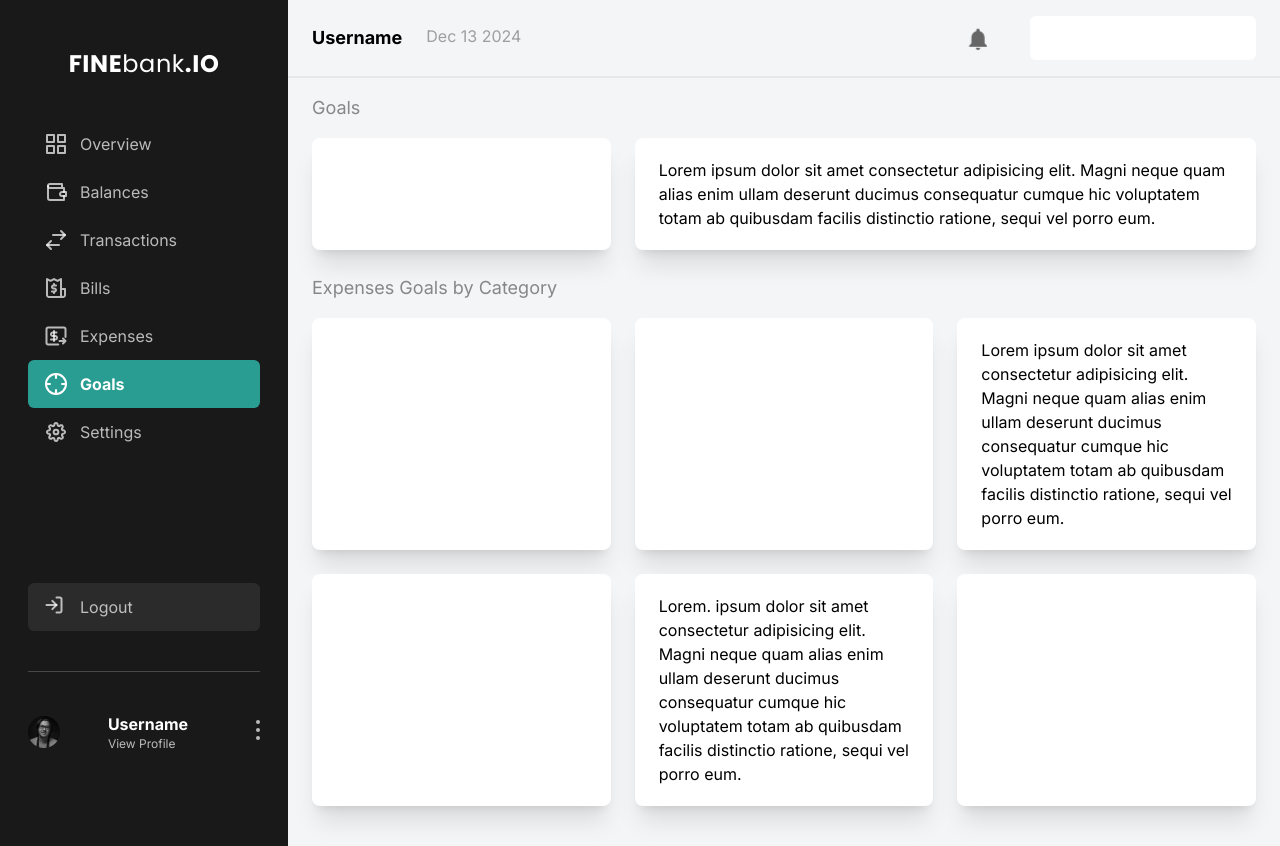
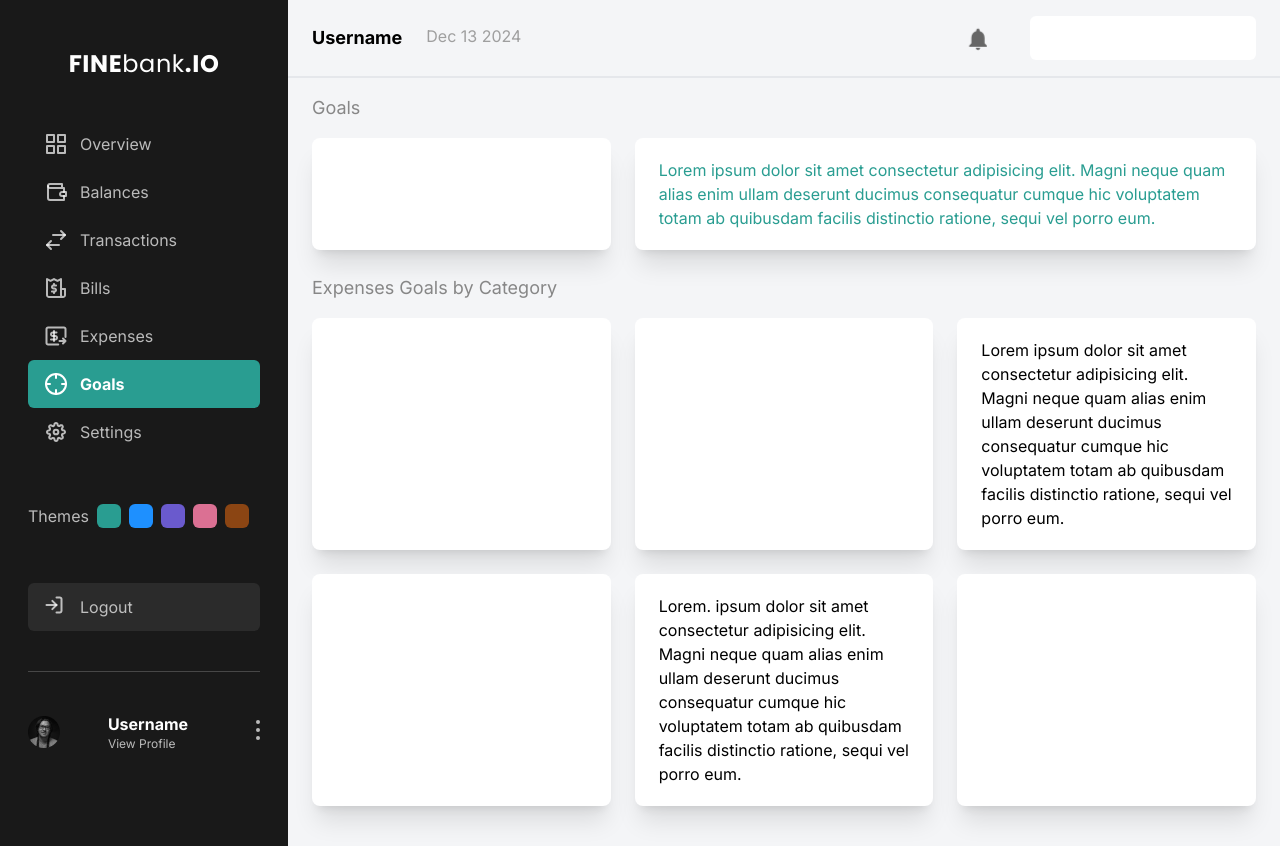
Before and after one commit to malfinowildanakhya/admin-ui-baru, a React (Vite) app: page /goal in a window 1280 px wide. Built offline with nearby package versions, Linux system fonts and the light colour scheme.

Commit message:
Deskripsi perubahan

```diff
--- a/src/components/Elements/BarChart/index.jsx
+++ b/src/components/Elements/BarChart/index.jsx
@@ -1,5 +1,6 @@
-import React from "react";
+import { useContext } from "react";
 import { BarChart } from "@mui/x-charts/BarChart";
+import { ThemeContext } from "../../../context/themeContext";
 
 const chartSetting = {
   yAxis: [
@@ -25,6 +26,11 @@
 export default function BarsDataset(props) {
   const { desc } = props;
 
+  const { theme } = useContext(ThemeContext);
+
+  desc.series[1].color  = theme.color;
+
+
   return (
     <BarChart
       dataset={desc.data}
--- a/src/components/Elements/GaugeChart/index.jsx
+++ b/src/components/Elements/GaugeChart/index.jsx
@@ -4,8 +4,11 @@
   GaugeReferenceArc,
   useGaugeState,
 } from "@mui/x-charts/Gauge";
+import { useContext } from "react";
+import { ThemeContext } from "../../../context/themeContext";
 
-function GaugePointer() {
+function GaugePointer(props) {
+  const {color}= props;
   const { valueAngle, outerRadius, cx, cy } = useGaugeState();
 
   if (valueAngle === null) {
@@ -19,10 +22,10 @@
   };
   return (
     <g>
-      <circle cx={cx} cy={cy} r={5} fill="#299D91" />
+      <circle cx={cx} cy={cy} r={5} fill={color} />
       <path
         d={`M ${cx} ${cy} L ${target.x} ${target.y}`}
-        stroke="#299D91"
+        stroke= {color}
         strokeWidth={3}
       />
     </g>
@@ -30,6 +33,7 @@
 }
 
 export default function CompositionExample(props) {
+  const { theme } = useContext(ThemeContext);
   const { desc } = props;
   return (
     <GaugeContainer
@@ -40,13 +44,13 @@
       value={desc}
       sx={() => ({
         [`& .value-arc`]: {
-          fill: "#299D91",
+          fill: theme.color,
         },
       })}
     >
       <GaugeReferenceArc />
       <GaugeValueArc className="value-arc" />
-      <GaugePointer />
+      <GaugePointer color = {theme.color}/>
     </GaugeContainer>
   );
 }
--- a/src/components/Elements/Stepper/index.jsx
+++ b/src/components/Elements/Stepper/index.jsx
@@ -1,15 +1,18 @@
-import { useState } from "react";
+import { useContext, useState } from "react";
 import { useTheme } from "@mui/material/styles";
-
 import MobileStepper from "@mui/material/MobileStepper";
 import Button from "@mui/material/Button";
 import KeyboardArrowLeft from "@mui/icons-material/KeyboardArrowLeft";
 import KeyboardArrowRight from "@mui/icons-material/KeyboardArrowRight";
+import { ThemeContext } from "../../../context/themeContext";
 
 const Stepper = (props) => {
   const { desc } = props;
 
   const theme = useTheme();
+
+  const {theme : themeMode } = useContext(ThemeContext);
+
   const [activeStep, setActiveStep] = useState(0);
 
   const handleNext = () => {
@@ -35,7 +38,7 @@
             backgroundColor: "darkgray",
           },
           "& .MuiMobileStepper-dotActive": {
-            backgroundColor: "#299D91",
+            backgroundColor: themeMode.color
           },
         }}
         nextButton={
--- a/src/components/Fragments/Dashboard/CardBalance.jsx
+++ b/src/components/Fragments/Dashboard/CardBalance.jsx
@@ -3,9 +3,14 @@
 import { Icon } from "../../Elements/Icon";
 import Stepper from "../../Elements/Stepper";
 import { Link } from "react-router-dom";
+import { useContext } from "react";
+import { ThemeContext } from "../../../context/themeContext";
+
 const CardBalance = () => {
+  const { theme } = useContext(ThemeContext);
+
   const balanceCard = accounts.map((account) => (
-    <div key={account.id} className="p-2">
+    <div key={account.id} className={`p-2 ${theme.name}`}>
       <div className="flex justify-between">
         <div className="text-2xl font-bold">${account.balance}</div>
         <div>
--- a/src/components/Fragments/Navbar.jsx
+++ b/src/components/Fragments/Navbar.jsx
@@ -1,8 +1,20 @@
 import { NavLink } from "react-router-dom";
 import { Icon } from "../Elements/Icon";
 import Logo from "../Elements/Logo";
+import { useContext } from "react";
+import { ThemeContext } from "../../context/themeContext";
 
 const Navbar = () => {
+  const themes = [
+    { name: "theme-green", bgcolor: "bg-[#299D91]", color: "#299D91" },
+    { name: "theme-blue", bgcolor: "bg-[#1E90FF]", color: "#1E90FF" },
+    { name: "theme-purple", bgcolor: "bg-[#6A5ACD]", color: "#6A5ACD" },
+    { name: "theme-pink", bgcolor: "bg-[#DB7093]", color: "#DB7093" },
+    { name: "theme-brown", bgcolor: "bg-[#8B4513]", color: "#8B4513" },
+  ];
+
+  const {theme, setTheme} = useContext(ThemeContext);
+
   const menus = [
     {
       id: "overview",
@@ -49,7 +61,7 @@
   ];
 
   return (
-    <div className="bg-defaultBlack">
+    <div className="bg-defaultBlack ">
       <nav className="sticky top-0 text-special-bg2 sm:w-72 w-28 min-h-screen px-7 py-12 flex flex-col justify-between">
         <div>
           <NavLink to="/" className="flex justify-center mb-10">
@@ -70,6 +82,16 @@
             </NavLink>
           ))}
         </div>
+        <div className="md:flex md:gap-2">
+  Themes
+  {themes.map((t) => (
+    <div
+      key={t.name}
+      className={`${t.bgcolor} md:w-6 h-6 rounded-md cursor-pointer mb-2`}
+      onClick={() => setTheme(t)}
+    ></div>
+  ))}
+</div>
         <div>
           <NavLink
             to="/logout"
--- a/src/components/Layouts/MainLayout.jsx
+++ b/src/components/Layouts/MainLayout.jsx
@@ -1,11 +1,14 @@
 import Header from "../Fragments/Header";
 import Navbar from "../Fragments/Navbar";
+import { useContext } from "react";
+import { ThemeContext } from "../../context/themeContext";
 
 const MainLayout = (props) => {
   const { children } = props;
+  const { theme } = useContext(ThemeContext);
 
   return (
-    <div className="flex bg-special-mainBg w-screen min-h-screen max-w-full">
+    <div className={`flex bg-special-mainBg w-screen min-h-screen max-w-full ${theme.name}`}>
       {/* navbar start*/}
       <Navbar />
       {/* navbar end*/}
--- /dev/null
+++ b/src/context/themeContext.jsx
@@ -0,0 +1,13 @@
+import { createContext, useState } from "react";
+
+export const ThemeContext = createContext();
+
+export const ThemeContextProvider = ({ children }) => {
+  const [theme, setTheme] = useState({ name: "theme-green", color: "#299D91" });
+
+  return (
+    <ThemeContext.Provider value={{ theme, setTheme }}>
+      {children}
+    </ThemeContext.Provider>
+  );
+};
--- a/src/index.css
+++ b/src/index.css
@@ -1,6 +1,29 @@
-@import url('https://fonts.googleapis.com/css2?family=Inter:ital,opsz,wght@0,14..32,100..900;1,14..32,100..900&display=swap');
-@import url('https://fonts.googleapis.com/css2?family=Poppins:ital,wght@0,100;0,200;0,300;0,400;0,500;0,600;0,700;0,800;0,900;1,100;1,200;1,300;1,400;1,500;1,600;1,700;1,800;1,900&display=swap');
+@import url("https://fonts.googleapis.com/css2?family=Inter:ital,opsz,wght@0,14..32,100..900;1,14..32,100..900&display=swap");
+@import url("https://fonts.googleapis.com/css2?family=Poppins:ital,wght@0,100;0,200;0,300;0,400;0,500;0,600;0,700;0,800;0,900;1,100;1,200;1,300;1,400;1,500;1,600;1,700;1,800;1,900&display=swap");
 
 @tailwind base;
 @tailwind components;
 @tailwind utilities;
+
+@layer base {
+  :root {
+    /* default primary color*/
+    --color-primary: #299d91;
+  }
+}
+
+.theme-blue {
+  --color-primary: #1e90ff;
+}
+
+.theme-purple {
+  --color-primary: #6a5acd;
+}
+
+.theme-pink {
+  --color-primary: #db7093;
+}
+
+.theme-brown {
+  --color-primary: #8b4513;
+}
--- a/src/main.jsx
+++ b/src/main.jsx
@@ -2,9 +2,12 @@
 import { createRoot } from 'react-dom/client'
 import App from './App.jsx'
 import './index.css'
+import { ThemeContextProvider } from './context/themeContext.jsx'
 
 createRoot(document.getElementById('root')).render(
   <StrictMode>
+    <ThemeContextProvider>
     <App />
+    </ThemeContextProvider>
   </StrictMode>,
 )
--- a/src/pages/expense.jsx
+++ b/src/pages/expense.jsx
@@ -7,7 +7,7 @@
       <div className="md:grid md:grid-cols-3 md:gap-x-6">
         <Card
           title="Expenses Comparison"
-          variant="md:col-span-3"
+          variant="md:col-span-3 text-primary"
           desc="Lorem ipsum dolor sit amet consectetur adipisicing elit. Magni neque quam alias enim ullam deserunt ducimus consequatur cumque hic voluptatem totam ab quibusdam facilis distinctio ratione, sequi vel porro eum."
         />
         <Card title="Expenses Breakdown" />
--- a/src/pages/goal.jsx
+++ b/src/pages/goal.jsx
@@ -7,7 +7,7 @@
       <div className="md:grid md:grid-cols-3 md:gap-x-6">
         <Card title="Goals" variant="col-span-1" />
         <Card
-          variant="md:col-span-2"
+          variant="md:col-span-2 text-primary"
           title="&nbsp;"
           desc="Lorem ipsum dolor sit amet consectetur adipisicing elit. Magni neque quam alias enim ullam deserunt ducimus consequatur cumque hic voluptatem totam ab quibusdam facilis distinctio ratione, sequi vel porro eum."
         />
--- a/tailwind.config.js
+++ b/tailwind.config.js
@@ -4,7 +4,7 @@
   theme: {
     extend: {
       colors: {
-        primary: "#299D91",
+        primary: "var(--color-primary)",
         secondary: "#525256",
         defaultBlack: "#191919",
         gray: {
```
